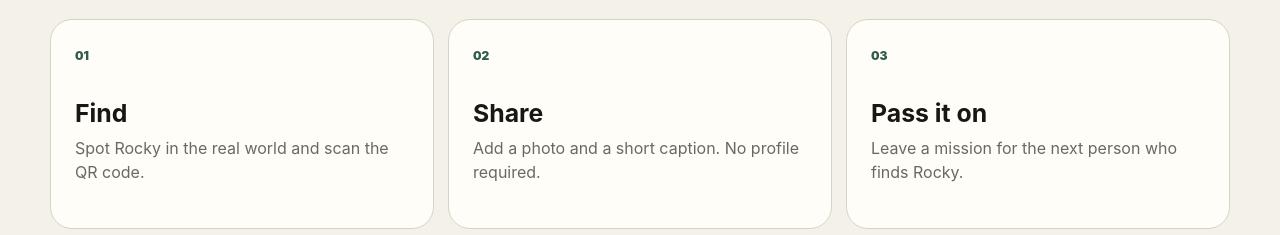
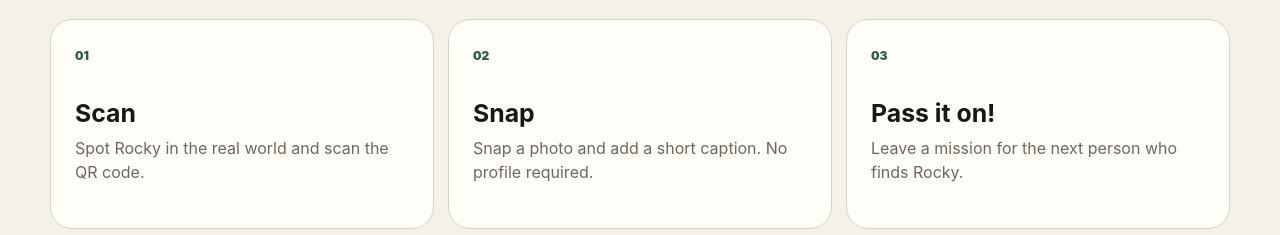
Before and after one commit to hogandenver05/rockys-campus-quest-nku, a React (Vite) app: page / in a window 1280 px wide. Shown: the part 1182-1417 px from the top of the page. Built offline with nearby package versions, Linux system fonts and the light colour scheme; no server answers; the database is empty.

Commit message:
change wordings

```diff
--- a/src/App.jsx
+++ b/src/App.jsx
@@ -76,9 +76,9 @@ export default function App() {
               </div>
             </div>
             <div className="steps">
-              <article><span>01</span><h3>Find</h3><p>Spot Rocky in the real world and scan the QR code.</p></article>
-              <article><span>02</span><h3>Share</h3><p>Add a photo and a short caption. No profile required.</p></article>
-              <article><span>03</span><h3>Pass it on</h3><p>Leave a mission for the next person who finds Rocky.</p></article>
+              <article><span>01</span><h3>Scan</h3><p>Spot Rocky in the real world and scan the QR code.</p></article>
+              <article><span>02</span><h3>Snap</h3><p>Snap a photo and add a short caption. No profile required.</p></article>
+              <article><span>03</span><h3>Pass it on!</h3><p>Leave a mission for the next person who finds Rocky.</p></article>
             </div>
           </section>
           <Gallery
```
